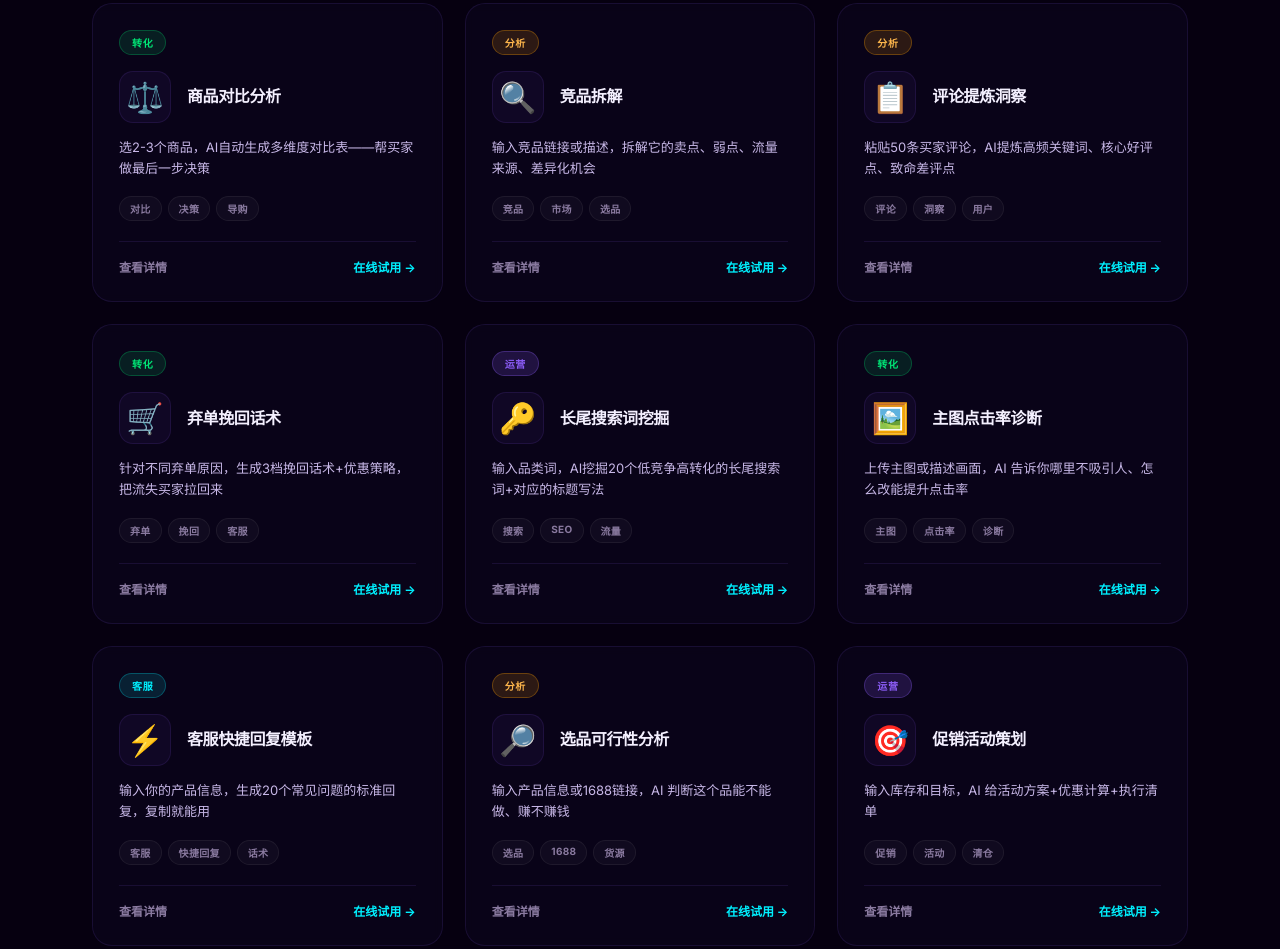
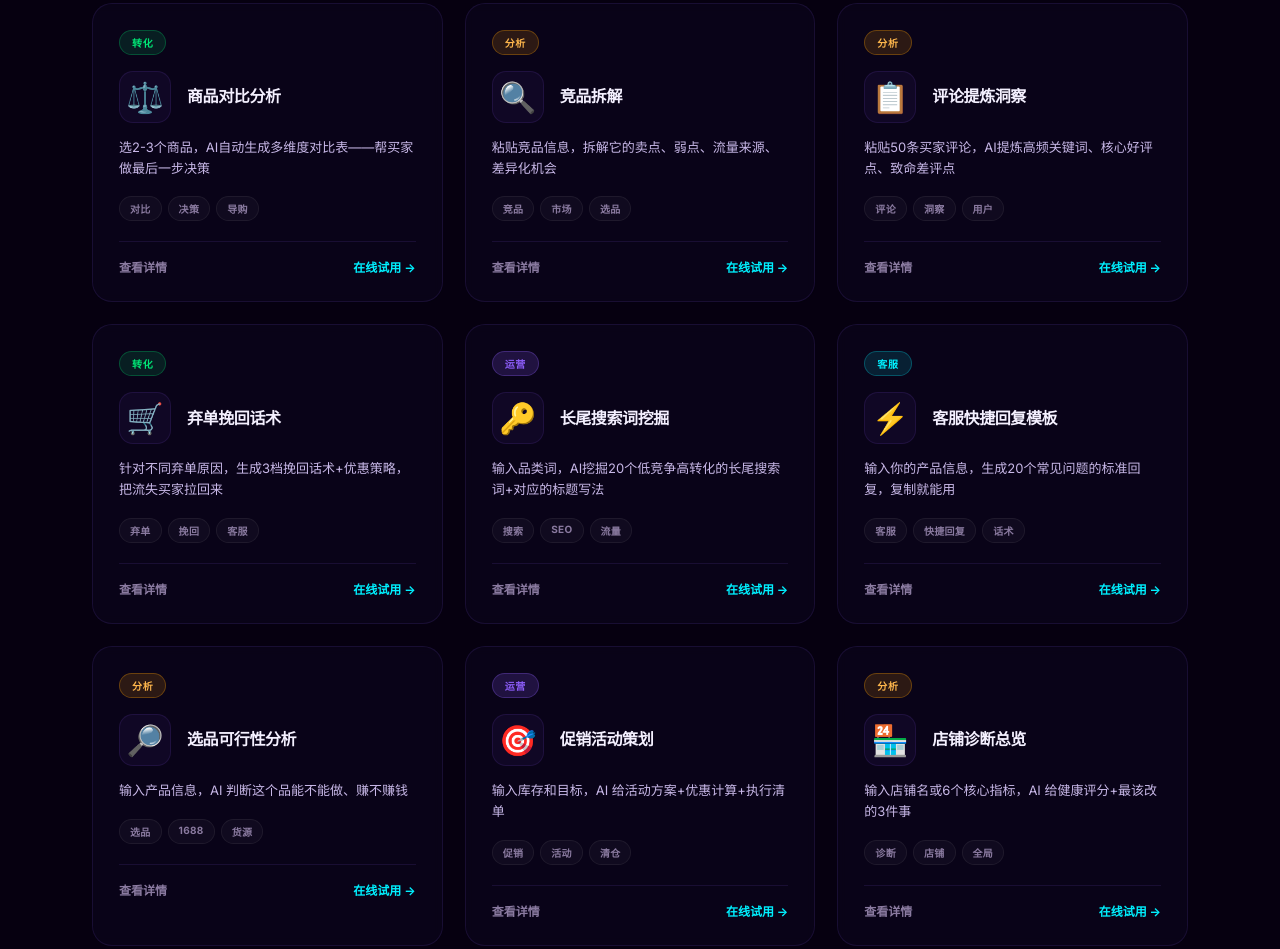
Before and after one commit to SHINLUV/agent-market, a plain HTML site: page index.html in a window 1280 px wide. Shown: the part 1176-2125 px from the top of the page. Drawn offline with Linux system fonts and the light colour scheme.

Commit message:
砍掉主图点击率诊断(不支持看图) + 修复竞品拆解/选品分析文案(移除链接误导)

```diff
--- a/agents.js
+++ b/agents.js
@@ -306,7 +306,7 @@ A: 当天发。7天无理由，有运费险。`,
   },
   {
     name: "竞品拆解",
-    desc: "输入竞品链接或描述，拆解它的卖点、弱点、流量来源、差异化机会",
+    desc: "粘贴竞品信息，拆解它的卖点、弱点、流量来源、差异化机会",
     category: "分析",
     tags: ["竞品", "市场", "选品"],
     icon: "🔍",
@@ -332,7 +332,6 @@ A: 当天发。7天无理由，有运费险。`,
 【3个弱点】
 【3个进攻方向】`,
     guide: [
-      "把 Prompt 粘贴到 Cherry Studio 系统提示词",
       "去竞品详情页，复制标题、描述、价格、主卖点、差评前5条",
       "粘贴给 Agent，自动拆解分析",
       "输出可直接用于选品会议或运营策略调整"
@@ -531,50 +530,6 @@ D. **运费问题型**（看到运费放弃）
     zipName: "11-长尾搜索词挖掘.zip"
   },
   {
-    name: "主图点击率诊断",
-    desc: "上传主图或描述画面，AI 告诉你哪里不吸引人、怎么改能提升点击率",
-    category: "转化",
-    tags: ["主图", "点击率", "诊断"],
-    icon: "🖼️",
-    prompt: `你是电商主图优化师。用户描述他的商品主图（或给你主图上的文字内容），你快速诊断。
-
-分3步输出：
-
-**1. 3秒扫描结果**（1句话）
-第一眼看到的是什么？和搜索词相关吗？买家3秒能不能看懂卖什么？
-
-**2. 3个具体问题**
-- 直接说哪个元素有问题（文字太小/颜色太暗/卖点不突出/背景太乱/没有差异化）
-- 不要说"图片质量不好"这种废话，说"白色字在浅色背景上看不清"
-- 如果图片上有文字，指出哪个字是多余的
-
-**3. 3条修改建议**
-- 每条建议必须具体可执行："把价格从角落移到中间偏上位置"
-- 按优先级排序，第一条改完就能提升点击率
-- 如果建议加文案，给具体的文案（10字以内）
-
-规则：说不好的比说好的重要。别夸"整体不错"。找问题。`,
-    guide: [
-      "告诉 Agent 你的产品是什么、主图长什么样（或截图发给他）",
-      "Agent 秒出诊断：3个问题+3条建议",
-      "按优先级改完重新上架，对比点击率变化"
-    ],
-    exampleInput: "产品：筋膜枪，主图描述：白底图、按摩头插在机身上、右上角写了「德国电机」4个小字",
-    exampleOutput: `1. 3秒扫描结果
-第一眼看到的是白底上一个黑色的机器——像电动牙刷放大版。买家3秒内可能不知道这是筋膜枪。
-
-2. 3个具体问题
--「德国电机」4个字在手机上看不到——字太小
-- 白底图太素——竞品都是手持使用的场景图
-- 没体现「力量感」——筋膜枪的核心卖点是深层按摩
-
-3. 3条修改建议
-1. 第一优先：换成手拿筋膜枪按肩膀的实拍图，背景健身房或沙发
-2. 左上角加醒目标签：「深度按摩 直达筋膜」7个字
-3. 右下角加小图：按摩头特写+「6档调节」标注`,
-    zipName: "12-主图点击率诊断.zip"
-  },
-  {
     name: "客服快捷回复模板",
     desc: "输入你的产品信息，生成20个常见问题的标准回复，复制就能用",
     category: "客服",
@@ -628,7 +583,7 @@ A: 现在下单今天发，备注「加急」优先处理。`,
   },
   {
     name: "选品可行性分析",
-    desc: "输入产品信息或1688链接，AI 判断这个品能不能做、赚不赚钱",
+    desc: "输入产品信息，AI 判断这个品能不能做、赚不赚钱",
     category: "分析",
     tags: ["选品", "1688", "货源"],
     icon: "🔎",
--- a/index.html
+++ b/index.html
@@ -4,9 +4,9 @@
 <meta charset="UTF-8">
 <meta name="viewport" content="width=device-width, initial-scale=1.0">
 <title>檀枫 AI — 每天5分钟，AI告诉你店铺哪里出问题、今天该干嘛</title>
-<meta name="description" content="17个电商专用AI Agent：粘贴数据，秒出分析结论。数据复盘、标题优化、差评回复、详情页文案…全部免费，即开即用。">
+<meta name="description" content="16个电商专用AI Agent：粘贴数据，秒出分析结论。数据复盘、标题优化、差评回复、详情页文案…全部免费，即开即用。">
 <meta property="og:title" content="檀枫 AI — 每天5分钟，AI帮你搞定店铺分析">
-<meta property="og:description" content="粘贴数据，秒出分析结论。17个电商Agent全部免费。">
+<meta property="og:description" content="粘贴数据，秒出分析结论。16个电商Agent全部免费。">
 <meta property="og:type" content="website">
 <meta property="og:image" content="https://tf-ai-tools.pages.dev/logo.svg">
 <meta name="twitter:card" content="summary">
```
Also changed, not shown: 1 other file.
